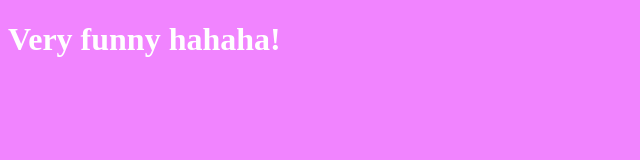
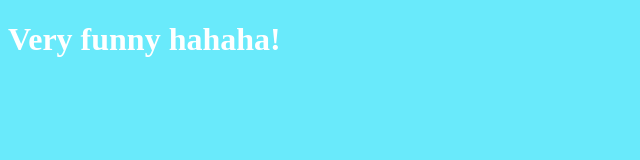
Before and after one commit to Golveira/website, a plain HTML site: page index.html in a window 1280 px wide. Shown: the whole page, without its empty margins (0-640 px from the left). Drawn offline with Linux system fonts and the light colour scheme.

Commit message:
change body bg color

```diff
--- a/style.css
+++ b/style.css
@@ -3,5 +3,5 @@ h1 {
 }
 
 body {
-  background-color: #e6fc;
+  background-color: rgba(68, 229, 250, 0.8);
 }
```
